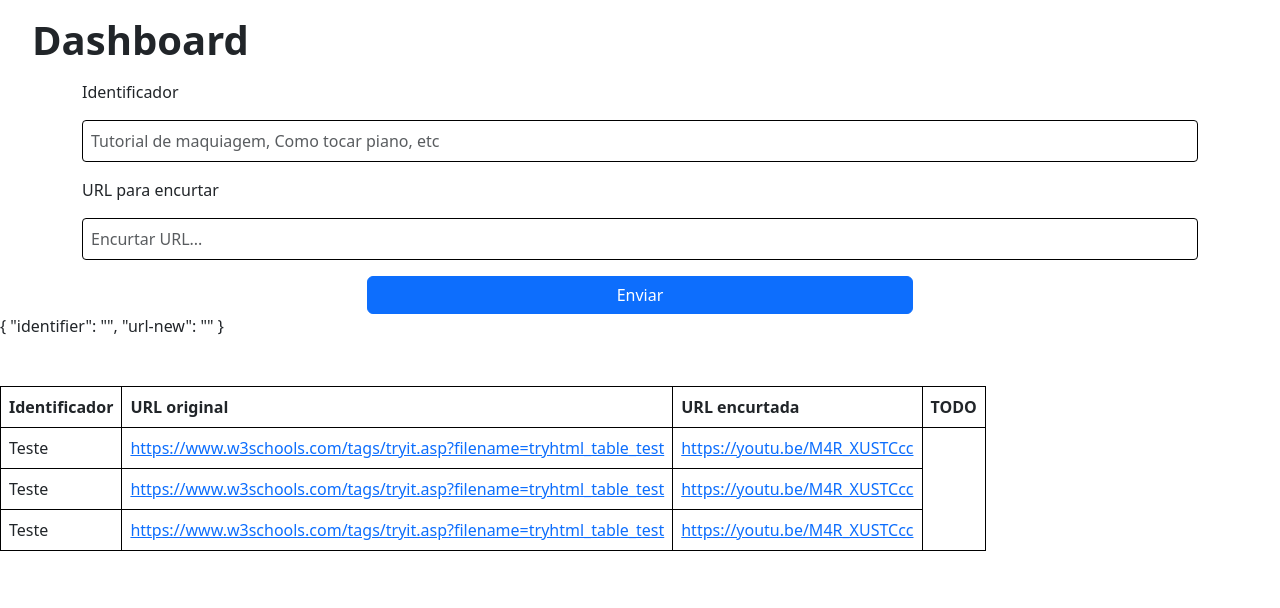
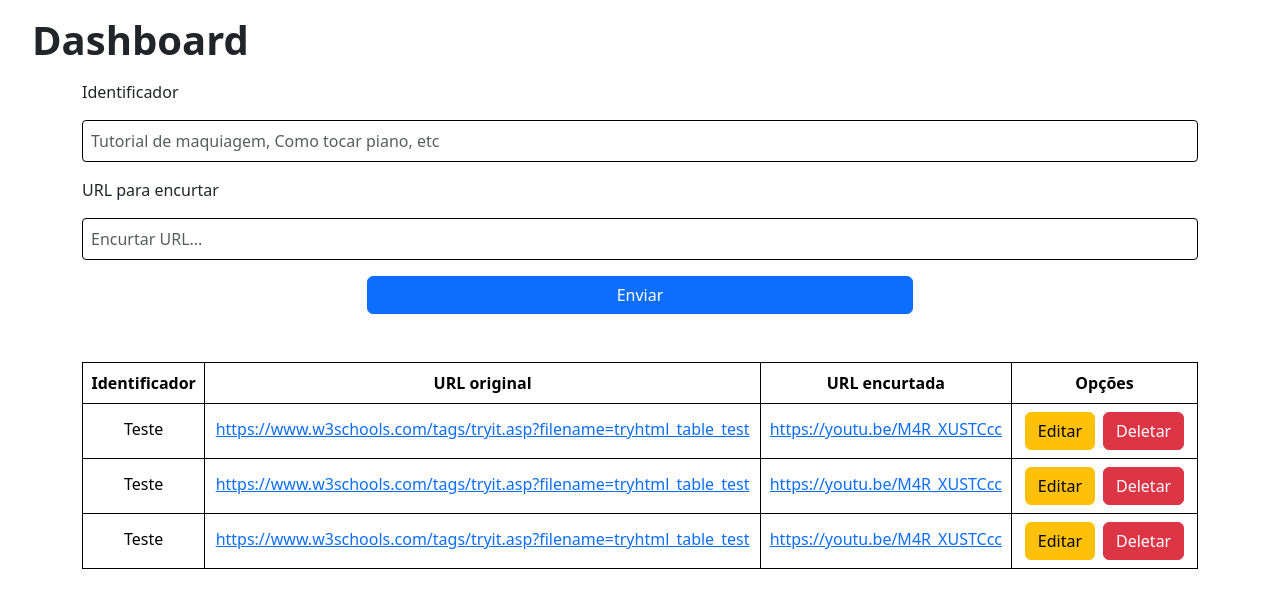
Before and after one commit to kurocaelum/urlshortener-angular15, an Angular app: page / in a window 1280 px wide. Shown: the top 608 px of the page. Built offline with nearby package versions, Linux system fonts and the light colour scheme.

Commit message:
feat: Estilo visual de lista de URLs encurtadas

```diff
--- a/src/app/pages/dashboard/dashboard.component.html
+++ b/src/app/pages/dashboard/dashboard.component.html
@@ -30,16 +30,31 @@
   </section>
 </div>
 
-{{ shorten.value | json }}
-
+<!-- TODO converter em componente -->
 <!-- TODO botões editar/excluir -->
-<section class="url-list mt-5">
-  <table>
+<div class="container mt-5">
+  <div class="row">
+    <div class="col">
+      <table class="table text-center">
+        <thead>
           <tr>
             <th>Identificador</th>
             <th>URL original</th>
             <th>URL encurtada</th>
-      <th>TODO</th>
+            <th>Opções</th>
+          </tr>
+        </thead>
+        <tbody>
+          <tr>
+            <td>Teste</td>
+            <td><a
+                href="https://www.w3schools.com/tags/tryit.asp?filename=tryhtml_table_test">https://www.w3schools.com/tags/tryit.asp?filename=tryhtml_table_test</a>
+            </td>
+            <td><a href="https://youtu.be/M4R_XUSTCcc">https://youtu.be/M4R_XUSTCcc</a></td>
+            <td>
+              <button type="button" class="btn btn-warning mx-1">Editar</button>
+              <button type="button" class="btn btn-danger mx-1">Deletar</button>
+            </td>
           </tr>
           <tr>
             <td>Teste</td>
@@ -47,6 +62,10 @@
                 href="https://www.w3schools.com/tags/tryit.asp?filename=tryhtml_table_test">https://www.w3schools.com/tags/tryit.asp?filename=tryhtml_table_test</a>
             </td>
             <td><a href="https://youtu.be/M4R_XUSTCcc">https://youtu.be/M4R_XUSTCcc</a></td>
+            <td>
+              <button type="button" class="btn btn-warning mx-1">Editar</button>
+              <button type="button" class="btn btn-danger mx-1">Deletar</button>
+            </td>
           </tr>
           <tr>
             <td>Teste</td>
@@ -54,13 +73,13 @@
                 href="https://www.w3schools.com/tags/tryit.asp?filename=tryhtml_table_test">https://www.w3schools.com/tags/tryit.asp?filename=tryhtml_table_test</a>
             </td>
             <td><a href="https://youtu.be/M4R_XUSTCcc">https://youtu.be/M4R_XUSTCcc</a></td>
+            <td>
+              <button type="button" class="btn btn-warning mx-1">Editar</button>
+              <button type="button" class="btn btn-danger mx-1">Deletar</button>
+            </td>
           </tr>
-    <tr>
-      <td>Teste</td>
-      <td><a
-          href="https://www.w3schools.com/tags/tryit.asp?filename=tryhtml_table_test">https://www.w3schools.com/tags/tryit.asp?filename=tryhtml_table_test</a>
-      </td>
-      <td><a href="https://youtu.be/M4R_XUSTCcc">https://youtu.be/M4R_XUSTCcc</a></td>
-    </tr>
+        </tbody>
       </table>
-</section>
+    </div>
+  </div>
+</div>
--- a/src/app/pages/dashboard/dashboard.component.scss
+++ b/src/app/pages/dashboard/dashboard.component.scss
@@ -20,18 +20,11 @@
         }
     }
 
-    // .url-list {
-    //     display: flex;
-    //     justify-content: center;
-    // }
+    th {
+        font-weight: 700;
+    }
 
     table, th, td {
         border: 1px solid black;
-        padding: rem-calc(8);
-
-        th {
-            font-weight: 700;
-        }
-
     }
 }
```
Lines whose indentation alone changed are shown as unchanged.
